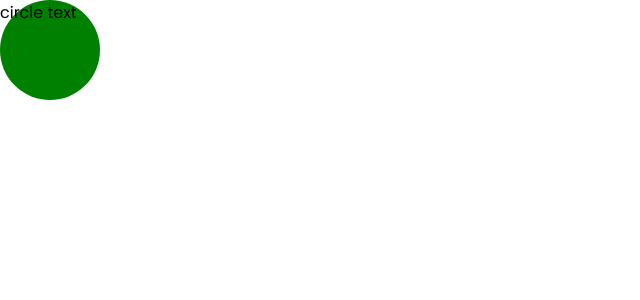
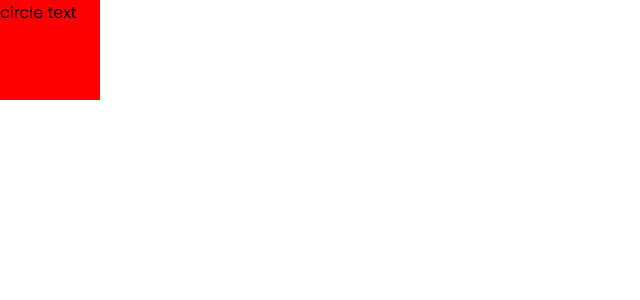
Before and after one commit to sstrawmatt2/reactApp, a React (Create React App) app: page / in a window 1280 px wide. Shown: the top 300 px of the page, without its empty margins (0-640 px from the left). Built offline with nearby package versions, Linux system fonts and the light colour scheme.

Commit message:
Messing with stuff

```diff
--- a/src/App.js
+++ b/src/App.js
@@ -16,7 +16,7 @@ const name = 'Sean'
     //<div class="square">
     //  <p class="text">square text</p>
     //</div>
-    <div class="circle">
+    <div class="circle" div class="square">
       <p class="text">circle text</p>
     </div>
 
--- a/src/components/Shapes.css
+++ /dev/null
@@ -1,6 +0,0 @@
-.square{
-    display: flex;
-    width: 10px;
-    height: 10px;
-    background-color: red;
-  }
```
